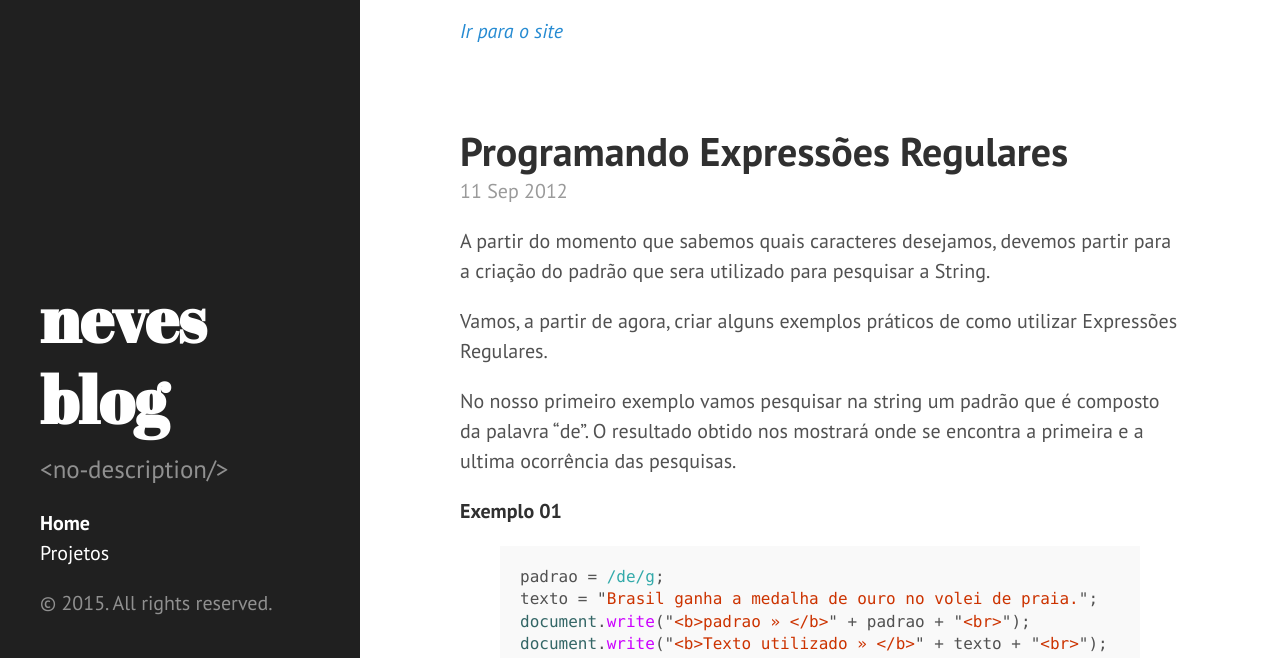
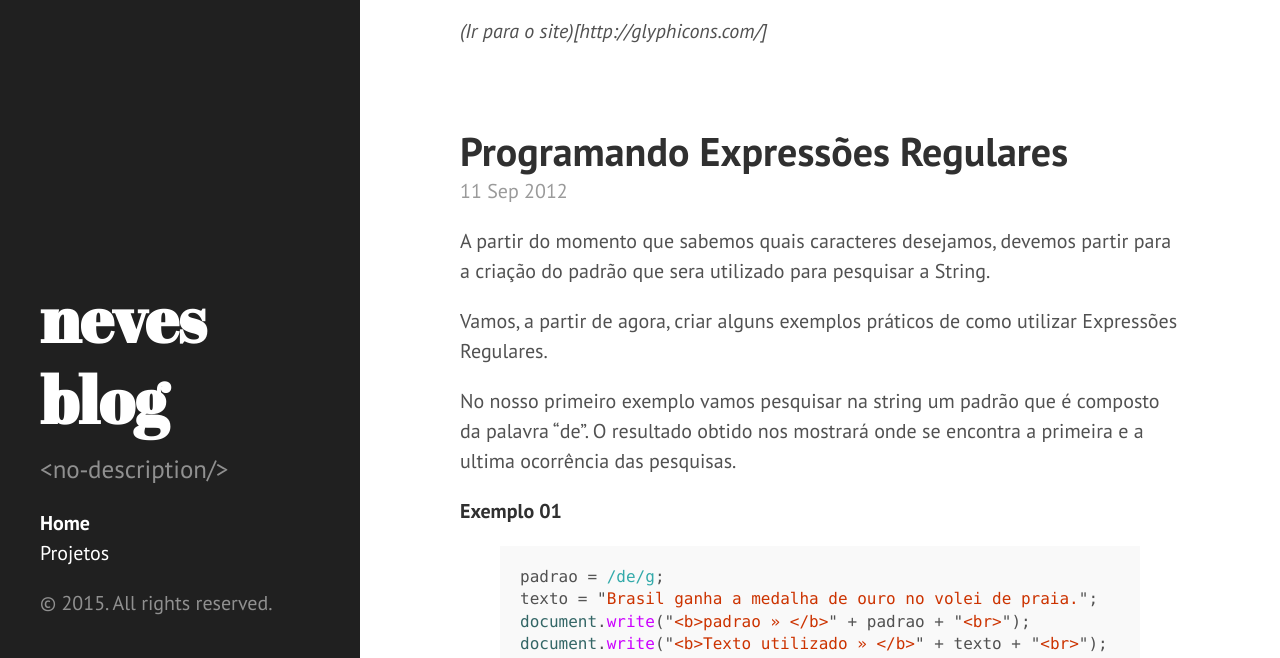
Before and after one commit to rafaelcneves/rafaelcneves.github.io, a Jekyll site: the page built from index.html, in a window 1280 px wide and 900 px high, scrolled down 887 px, cut to the strip 242-900 px from the top of the window. Built offline with Jekyll 4.4.1, drawn with Linux system fonts in a browser that asks for light colours; the list of posts is cut into pages by our own code.

Commit message:
Post update: Glyphicons

```diff
--- a/_posts/2012-11-12-glyphicons.markdown
+++ b/_posts/2012-11-12-glyphicons.markdown
@@ -7,6 +7,6 @@
 ---
 Glyphicons é um pacote com 420 ícones bem interessantes e completo. É possível baixar o pacote completo totalmente free. E caso necessite os vetores, você pode pagar uma quantia para tê-los. São ícones bons, se você tem problemas para criar, vale a pena dar uma conferida. A imagem a baixo mostra alguns deles.
 
-<a href="http://rnevesblog.files.wordpress.com/2012/11/glyphicons.png"><img class="aligncenter wp-image-272 size-medium" style="margin-top:10px;margin-bottom:10px;" title="glyphicons" src="http://rnevesblog.files.wordpress.com/2012/11/glyphicons.png?w=300" alt="Glyphicons preview" width="300" height="224" /></a>
+<img class="aligncenter wp-image-272 size-medium" style="margin-top:10px;margin-bottom:10px;" title="glyphicons" src="http://rnevesblog.files.wordpress.com/2012/11/glyphicons.png?w=300" alt="Glyphicons preview" width="300" height="224" />
 
-*<a href="http://glyphicons.com/" target="_blank">Ir para o site</a>*
+*(Ir para o site)[http://glyphicons.com/]*
```
